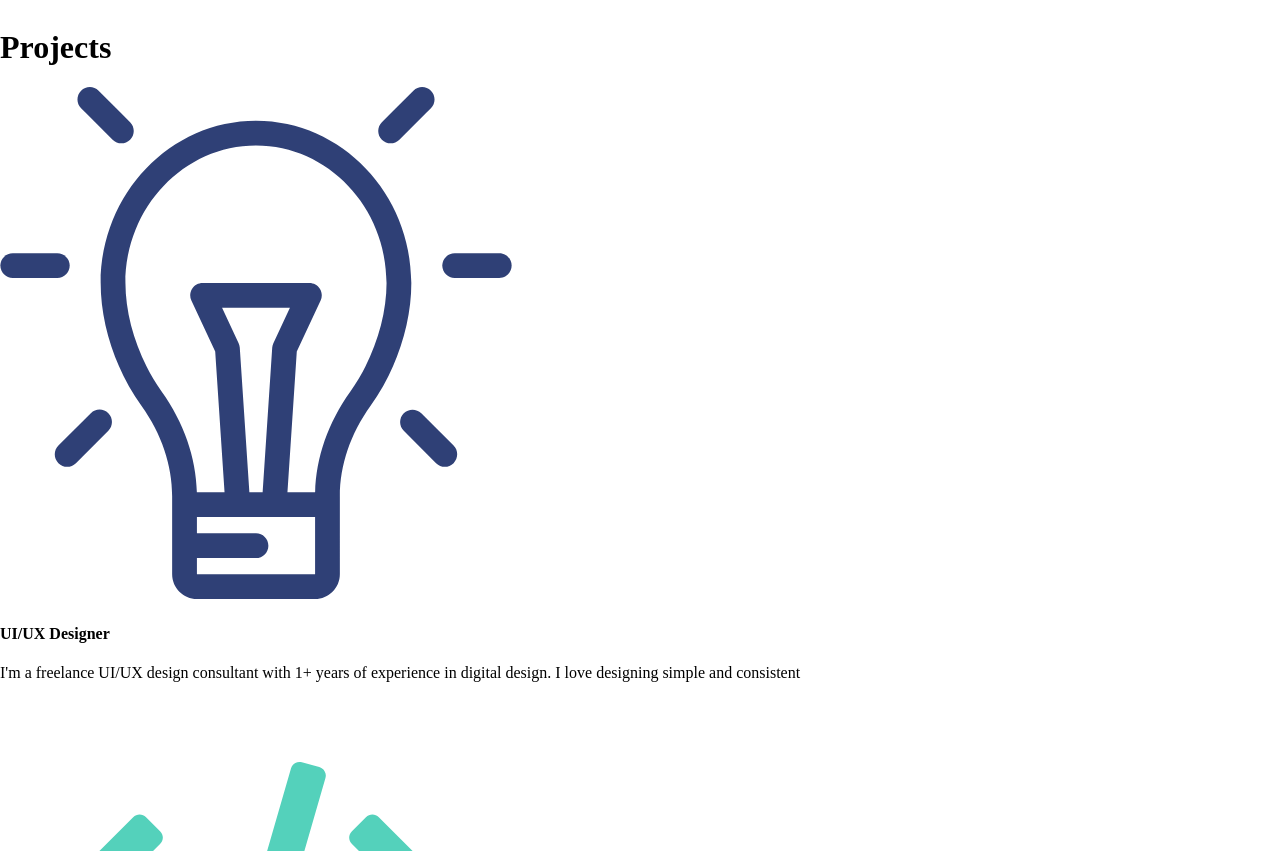
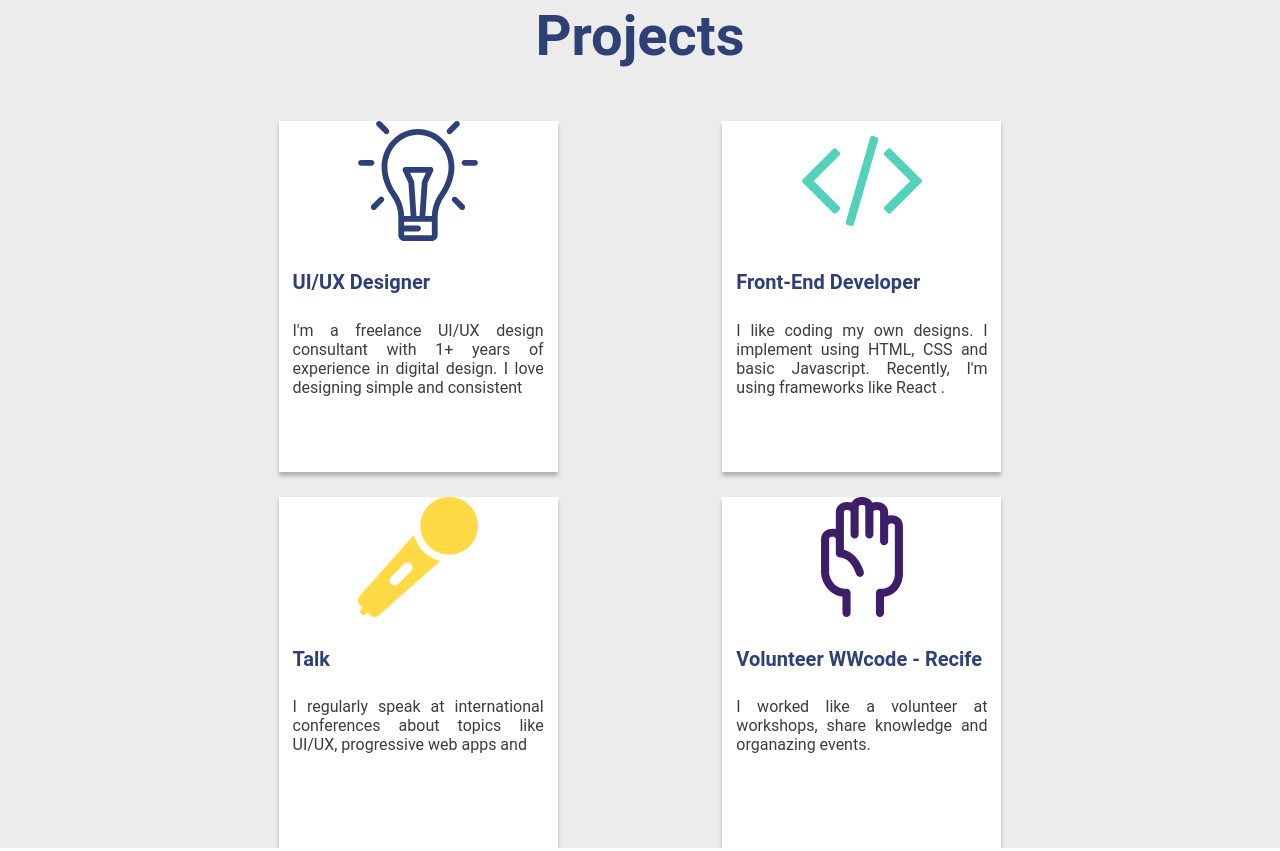
Before and after one commit to keilavg/WomenDevProjects.io, a plain HTML site: page index.html in a window 1280 px wide. Shown: the part 905-1756 px from the top of the page. Drawn offline with Linux system fonts and the light colour scheme.

Commit message:
conserto no código html + adicao do estilo no css

```diff
--- a/index.css
+++ b/index.css
@@ -98,8 +98,81 @@ line-height: 50px;
     text-align: center;
 
     color: #FFFFFF;
-margin-left: 10%;
-margin-right: 10%;
+    margin: 0% 10% 0% 10%;
 }
 
 /* MAIN*/
+
+.main{
+    background: rgba(229, 229, 229, 0.71);
+}
+
+.titulo-2{
+    padding-top: 3%;
+    margin:0%;
+    font-family: Roboto;
+    font-style: normal;
+    font-weight: bold;
+    font-size: 56px;
+    text-align: center;
+    color: #2F4076;
+
+}
+
+
+
+.unicard{
+    background: #FFFFFF;
+    box-shadow: 0px 4px 4px rgba(0, 0, 0, 0.25);
+    width: 279px;;
+    height: 351px;
+    margin-right: 7%;
+    margin-left: 7%;
+    text-align: center;
+}
+
+.imagemcard{
+    widows: 119px;;
+    height:120px;
+}
+
+.titulo-card{
+    text-align: left;
+    margin-left: 5%;
+    font-family: Roboto;
+    font-style: normal;
+    font-weight: bold;
+    font-size: 20px;
+    line-height: 23px;
+
+    color: #2F4076;
+
+}
+
+.paragrafo-card{
+    font-family: Roboto;
+    font-style: normal;
+    font-weight: normal;
+    font-size: 16px;
+    line-height: 19px;
+    text-align: justify;
+
+    color: #3E3B3B;
+
+    margin: 5%;
+}
+
+.cardtopo{
+    display: flex;
+    justify-content: center;
+    margin: 4% 4% 2% 4%;
+    flex-wrap: wrap;
+
+}
+
+.cardbaixo{
+    display: flex;
+    justify-content: center;
+    margin: 0% 4% 2% 4%;
+    flex-wrap: wrap;
+}
--- a/index.html
+++ b/index.html
@@ -28,28 +28,34 @@
         </div>
         <p class="apresentacao">I am Web Developer, I live in Recife - Brazil. I like program, because I have opportunity to build new aplication and ideas, that have social impact and change lives. I'm passionate about travel, collaboration and shaping new developers.</p>
     </header>
-    <main class="Main">
+    <div class="main">
+    <main >
         <h1 class="titulo-2">Projects</h1>
         <div class="cards">
+            <div class="cardtopo">
                 <div class="unicard">
-                <img src="./images/idea.svg" alt="ideia">
+                    <img class="imagemcard"  src="./images/idea.svg" alt="ideia">
                     <h4 class="titulo-card">UI/UX Designer</h4>
                     <p class="paragrafo-card">I'm a freelance UI/UX design consultant with 1+ years of experience in digital design. I love designing simple and consistent</p>
                 </div>
                 <div class="unicard">
-                <img src="./images/code.svg" alt="code">
+                    <img class="imagemcard" src="./images/code.svg" alt="code">
                     <h4 class="titulo-card">Front-End Developer</h4>
                     <p class="paragrafo-card">I like coding my own designs. I implement using HTML, CSS and basic Javascript. Recently, I'm using frameworks like React .</p>
                 </div>
+            </div>
+            <div class="cardbaixo">
                 <div class="unicard">
-                <img src="./images/karaoke-microphone-icon.svg" alt="microphone">
+                    <img class="imagemcard"  src="./images/karaoke-microphone-icon.svg" alt="microphone">
                     <h4 class="titulo-card">Talk</h4>
                     <p class="paragrafo-card"> I regularly speak at international conferences about topics like UI/UX, progressive web apps and</p>
                 </div>
                 <div class="unicard">
-                <img src="./images/volunteer.svg" alt="volunteer">
+                    <img class="imagemcard"  src="./images/volunteer.svg" alt="volunteer">
                     <h4 class="titulo-card">Volunteer WWcode - Recife</h4>
                     <p class="paragrafo-card">I worked like a volunteer at workshops, share knowledge and organazing events.</p>
+                </div>
+            </div>
         </div>
     </div>
 
```
Lines whose indentation alone changed are shown as unchanged.
